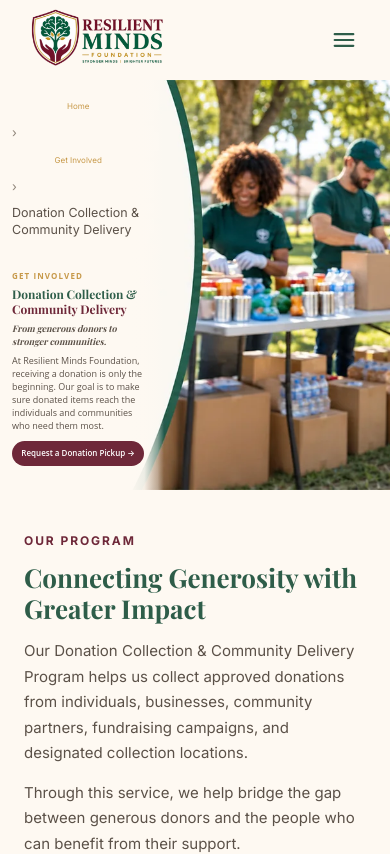
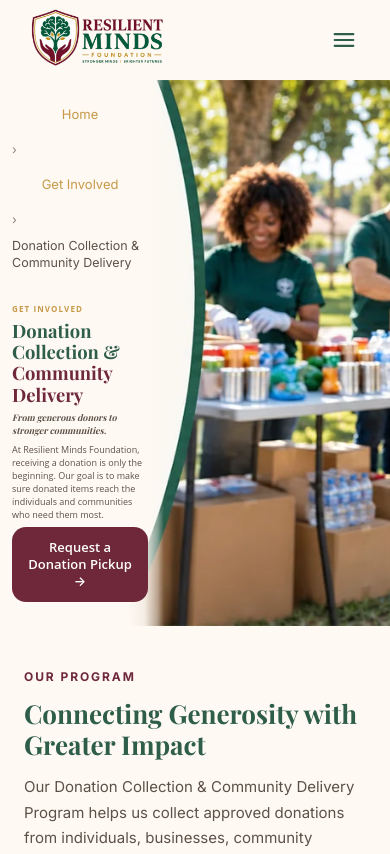
Before and after one commit to Martins-technologies/Resilent-MINDS-foundation, a React (Vite) app: page /get-involved/donation-collection in a window 390 px wide. Shown: the top 854 px of the page. Built offline with nearby package versions, Linux system fonts and the light colour scheme; a web font is replaced by a local one.

Commit message:
mobile layout set

```diff
--- a/src/components/layout/PageHero.jsx
+++ b/src/components/layout/PageHero.jsx
@@ -1,11 +1,11 @@
 import styles from '../../styles/PageHero.module.css';
 
-const PageHero = ({ image, ariaLabel, imageShiftRight = 0, children }) => {
+const PageHero = ({ image, ariaLabel, imageShiftRight = 0, className = '', children }) => {
   const shift = imageShiftRight ? `${imageShiftRight}%` : '0%';
 
   return (
     <section
-      className={styles.section}
+      className={`${styles.section} ${className}`}
       aria-label={ariaLabel}
       style={{
         backgroundImage: `url('${image}')`,
--- a/src/pages/DonationCollectionPage.jsx
+++ b/src/pages/DonationCollectionPage.jsx
@@ -146,7 +146,7 @@ const DonationCollectionPage = () => {
 
   return (
     <article className={styles.page}>
-      <PageHero image="/hero.webp" ariaLabel="Donation Collection hero">
+      <PageHero image="/hero.webp" ariaLabel="Donation Collection hero" className={styles.donationHero}>
         <nav className={styles.crumbs} aria-label="Breadcrumb">
           <Link to="/">Home</Link>
           <span aria-hidden="true">›</span>
--- a/src/pages/DonationCollectionPage.module.css
+++ b/src/pages/DonationCollectionPage.module.css
@@ -8,6 +8,45 @@
   max-width: 1180px;
   margin: 0 auto;
   padding: 0 24px;
+}
+
+/* On smaller screens, keep the copy on the cream side of the curve. */
+@media (max-width: 1024px) {
+  .donationHero > div:last-child > div {
+    width: 36% !important;
+    max-width: 36% !important;
+    min-width: 0 !important;
+    overflow-wrap: anywhere;
+  }
+
+  .donationHero h1 {
+    font-size: 1.65rem !important;
+    line-height: 1.15 !important;
+  }
+
+  .donationHero a,
+  .donationHero button {
+    box-sizing: border-box;
+    max-width: 100%;
+    height: auto;
+    justify-content: center;
+    padding: 10px 12px !important;
+    font-size: 0.8125rem !important;
+    line-height: 1.3 !important;
+    white-space: normal;
+    text-align: center;
+  }
+}
+
+@media (max-width: 768px) {
+  .donationHero > div:last-child > div {
+    width: 36% !important;
+    max-width: 36% !important;
+  }
+
+  .donationHero h1 {
+    font-size: 1.15rem !important;
+  }
 }
 
 .crumbs {
```
